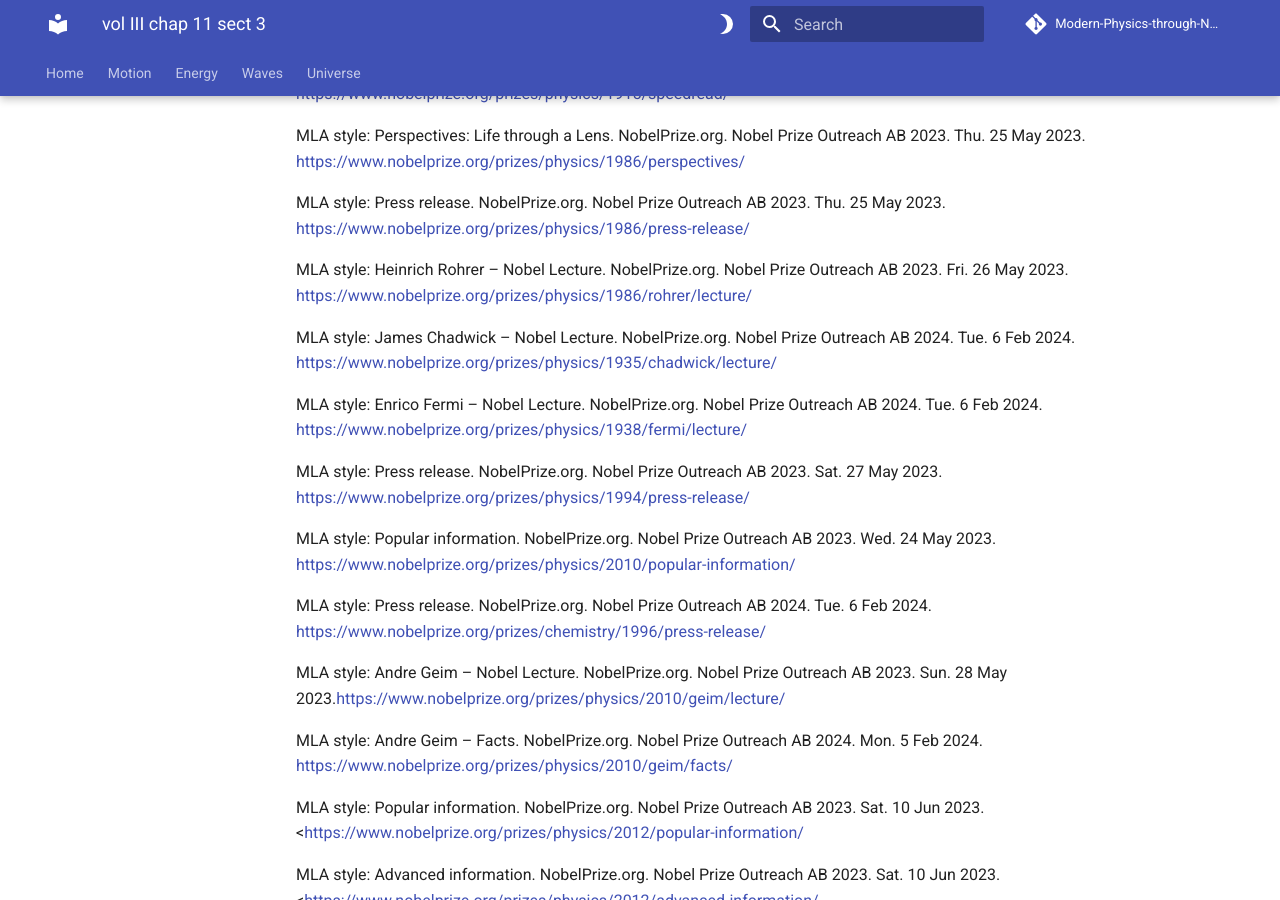
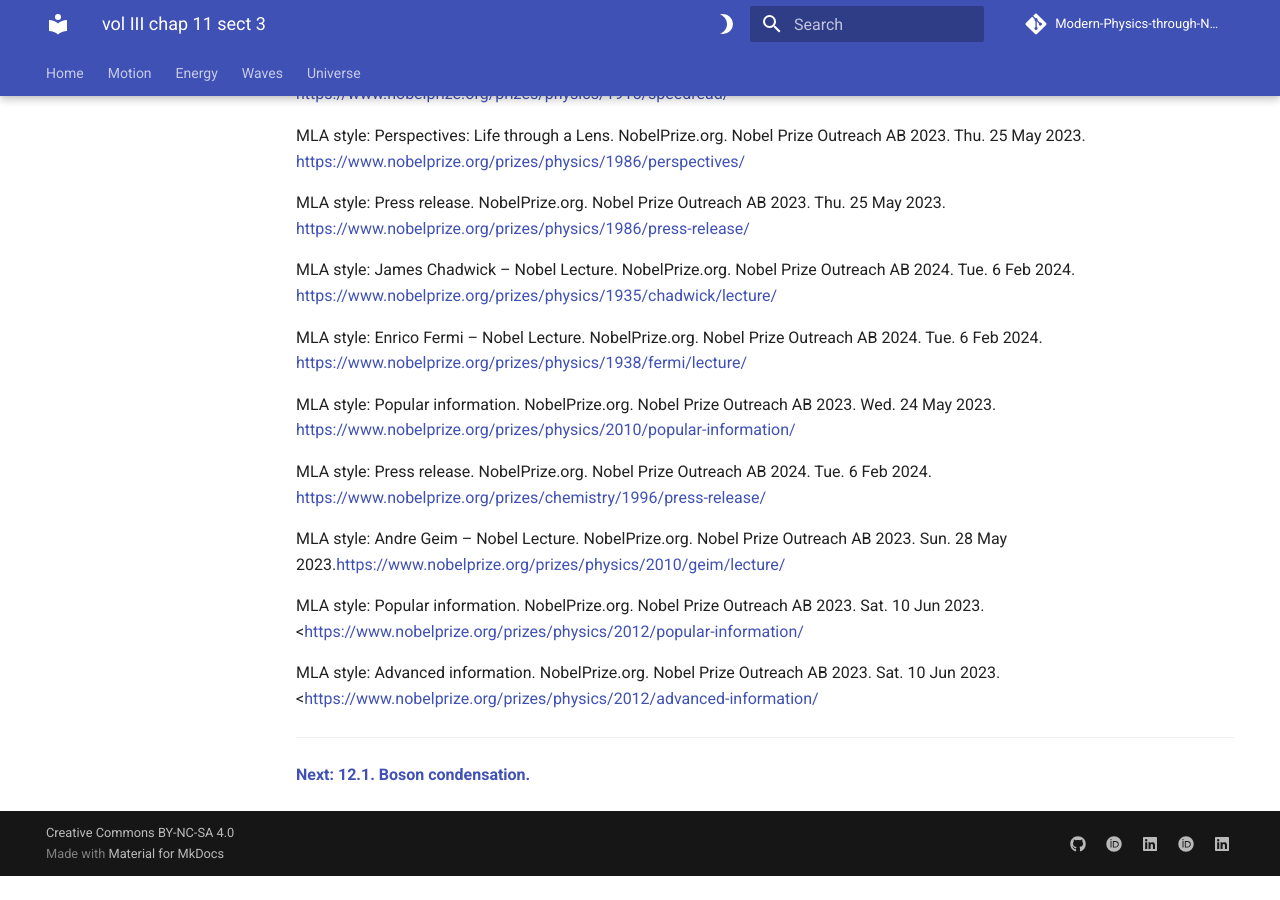
Before and after one commit to modphysnobel/modphysnobel.github.io, an MkDocs documentation site: the page built from docs/vol-III/vol-III-chap-11-sect-3.md, in a window 1280 px wide and 900 px high, scrolled down 9368 px. Built offline with MkDocs 1.6.1 and Material for MkDocs 9.7.7, drawn with Linux system fonts in a browser that asks for light colours; some web fonts are replaced; comment, search, counter and statistics services are not loaded; after the commit the page ends 10244 px from its top, so only the background shows below that.

Commit message:
Update vol-III-chap-11-sect-3.md

```diff
--- a/docs/vol-III/vol-III-chap-11-sect-3.md
+++ b/docs/vol-III/vol-III-chap-11-sect-3.md
@@ -1830,13 +1830,13 @@
 
 MLA style: Press release. NobelPrize.org. Nobel Prize Outreach AB 2023. Thu. 25 May 2023. <https://www.nobelprize.org/prizes/physics/1986/press-release/>
 
-MLA style: Heinrich Rohrer – Nobel Lecture. NobelPrize.org. Nobel Prize Outreach AB 2023. Fri. 26 May 2023. https://www.nobelprize.org/prizes/physics/1986/rohrer/lecture/
+
 
 MLA style: James Chadwick – Nobel Lecture. NobelPrize.org. Nobel Prize Outreach AB 2024. Tue. 6 Feb 2024.  <https://www.nobelprize.org/prizes/physics/1935/chadwick/lecture/>
 
 MLA style: Enrico Fermi – Nobel Lecture. NobelPrize.org. Nobel Prize Outreach AB 2024. Tue. 6 Feb 2024. <https://www.nobelprize.org/prizes/physics/1938/fermi/lecture/>
 
-MLA style: Press release. NobelPrize.org. Nobel Prize Outreach AB 2023. Sat. 27 May 2023. https://www.nobelprize.org/prizes/physics/1994/press-release/
+
 
 MLA style: Popular information. NobelPrize.org. Nobel Prize Outreach AB 2023. Wed. 24 May 2023. <https://www.nobelprize.org/prizes/physics/2010/popular-information/>
 
@@ -1844,7 +1844,7 @@
 
 MLA style: Andre Geim – Nobel Lecture. NobelPrize.org. Nobel Prize Outreach AB 2023. Sun. 28 May 2023.https://www.nobelprize.org/prizes/physics/2010/geim/lecture/
 
-MLA style: Andre Geim – Facts. NobelPrize.org. Nobel Prize Outreach AB 2024. Mon. 5 Feb 2024. https://www.nobelprize.org/prizes/physics/2010/geim/facts/
+
 
 MLA style: Popular information. NobelPrize.org. Nobel Prize Outreach AB 2023. Sat. 10 Jun 2023. <https://www.nobelprize.org/prizes/physics/2012/popular-information/
 
```
